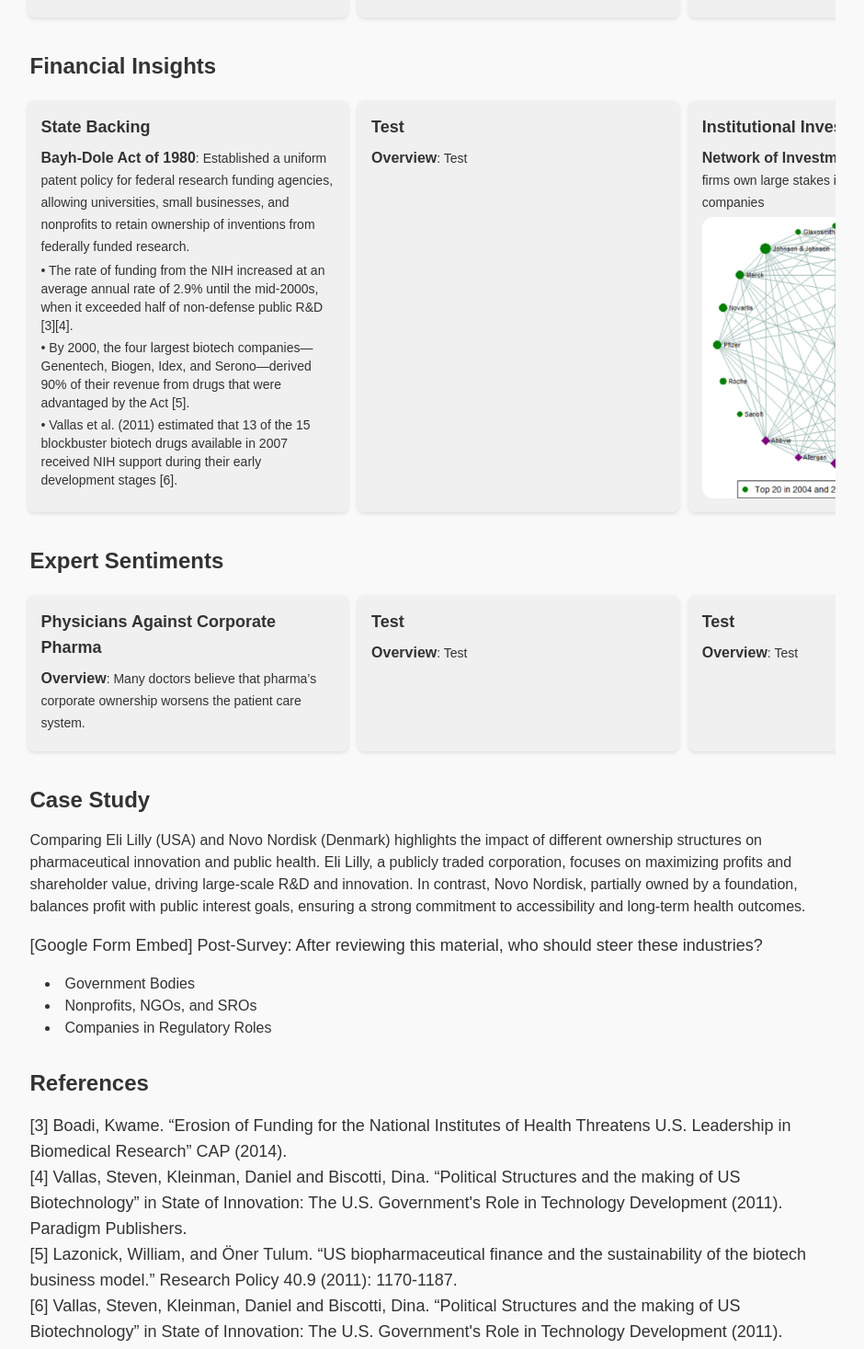
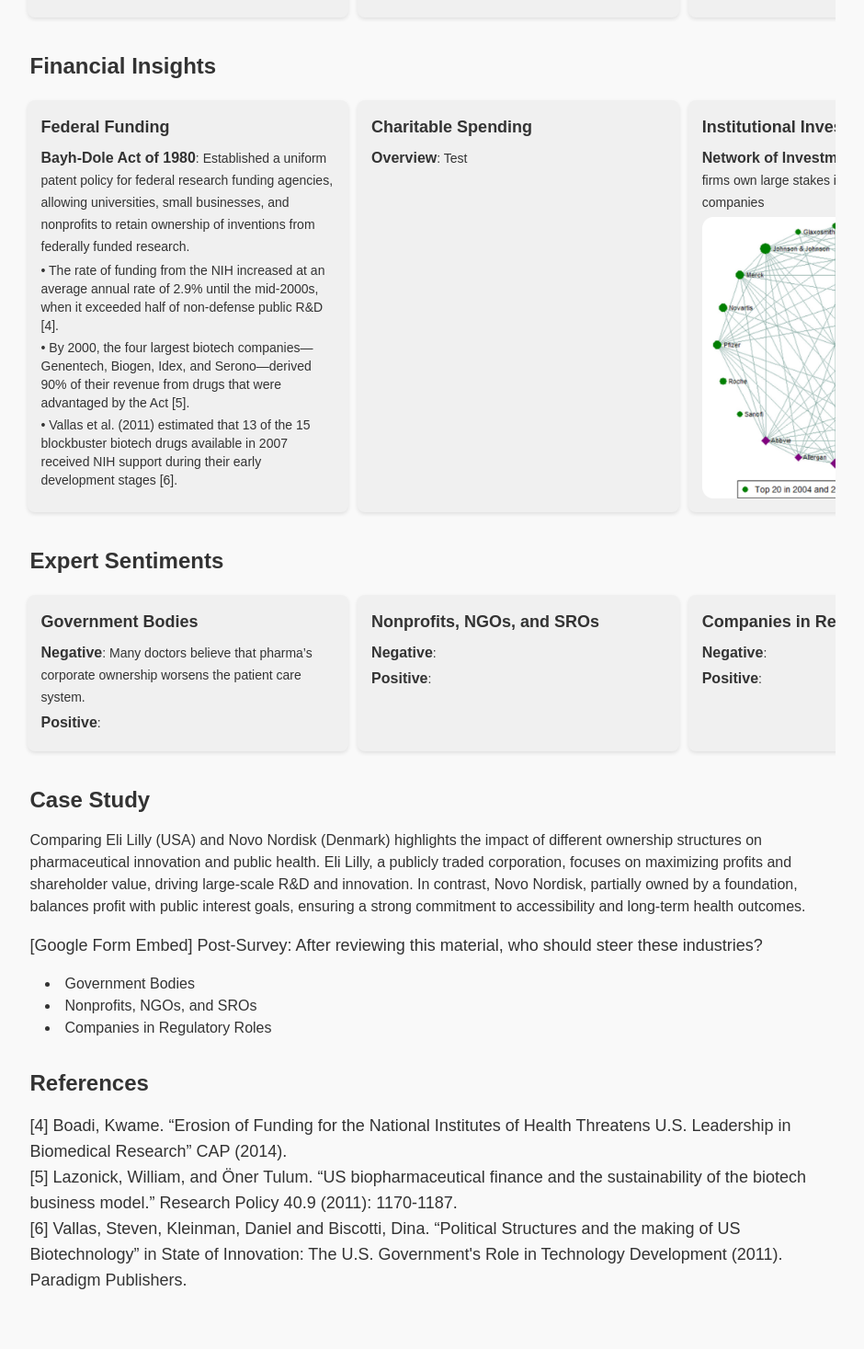
Before and after one commit to tkpepper15/applied-ethics, a Next.js app: page /how_corporate_ownership_shapes_big_pharma in a window 1280 px wide. Shown: the part 1180-2647 px from the top of the page at 92% size, without its empty margins (171-1111 px from the left). After the commit the page ends 2602 px from the top, so only its background shows below. Built offline with nearby package versions, Linux system fonts and the light colour scheme.

Commit message:
Commit message

```diff
--- a/app/how_corporate_ownership_shapes_big_pharma/page.tsx
+++ b/app/how_corporate_ownership_shapes_big_pharma/page.tsx
@@ -33,17 +33,17 @@ const osItems: TimelineItemProps[] = [
 const finItems: TimelineItemProps[] = [
   {
     id: 1,
-    title: 'State Backing',
+    title: 'Federal Funding',
     content: `
     Bayh-Dole Act of 1980: Established a uniform patent policy for federal research funding agencies, allowing universities, small businesses, and nonprofits to retain ownership of inventions from federally funded research.
-    • The rate of funding from the NIH increased at an average annual rate of 2.9% until the mid-2000s, when it exceeded half of non-defense public R&D [3][4].
+    • The rate of funding from the NIH increased at an average annual rate of 2.9% until the mid-2000s, when it exceeded half of non-defense public R&D [4].
     • By 2000, the four largest biotech companies—Genentech, Biogen, Idex, and Serono—derived 90% of their revenue from drugs that were advantaged by the Act [5].
     • Vallas et al. (2011) estimated that 13 of the 15 blockbuster biotech drugs available in 2007 received NIH support during their early development stages [6].
     `
   },
   {
     id: 3,
-    title: 'Test',
+    title: 'Charitable Spending',
     content: `
       Overview: Test
     `
@@ -59,14 +59,17 @@ const finItems: TimelineItemProps[] = [
 ];
 
 const sentItems: TimelineItemProps[] = [
-  { id: 2, title: 'Physicians Against Corporate Pharma', content: `
-Overview: Many doctors believe that pharma’s corporate ownership worsens the patient care system.
+  { id: 2, title: 'Government Bodies', content: `
+Negative: Many doctors believe that pharma’s corporate ownership worsens the patient care system.
+Positive:
 ` },
-  { id: 2, title: 'Test', content: `
-Overview: Test
+  { id: 2, title: 'Nonprofits, NGOs, and SROs', content: `
+Negative:
+Positive:
 ` },
-{ id: 2, title: 'Test', content: `
-Overview: Test
+{ id: 2, title: 'Companies in Regulatory Roles', content: `
+Negative:
+Positive:
 ` },
 ];
 
@@ -140,9 +143,7 @@ const Home: React.FC = () => {
         </ul>
         <h1 className="ml-4 mt-8 mb-4 text-2xl font-bold">References</h1>
         <p className="text-lg ml-4 mb-4">
-[3] Boadi, Kwame. “Erosion of Funding for the National Institutes of Health Threatens U.S. Leadership in Biomedical Research” CAP (2014).
-<br></br>
-[4] Vallas, Steven, Kleinman, Daniel and Biscotti, Dina. “Political Structures and the making of US Biotechnology” in State of Innovation: The U.S. Government&apos;s Role in Technology Development (2011). Paradigm Publishers.
+[4] Boadi, Kwame. “Erosion of Funding for the National Institutes of Health Threatens U.S. Leadership in Biomedical Research” CAP (2014).
 <br></br>
 [5] Lazonick, William, and Öner Tulum. “US biopharmaceutical finance and the sustainability of the biotech business model.” Research Policy 40.9 (2011): 1170-1187.
 <br></br>
```
